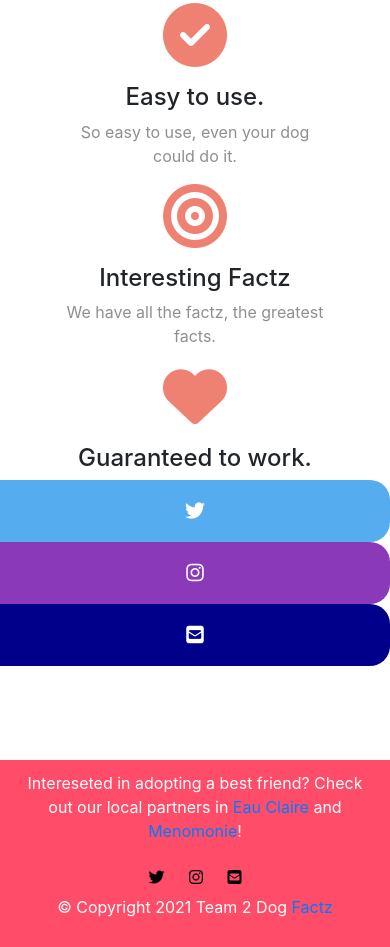
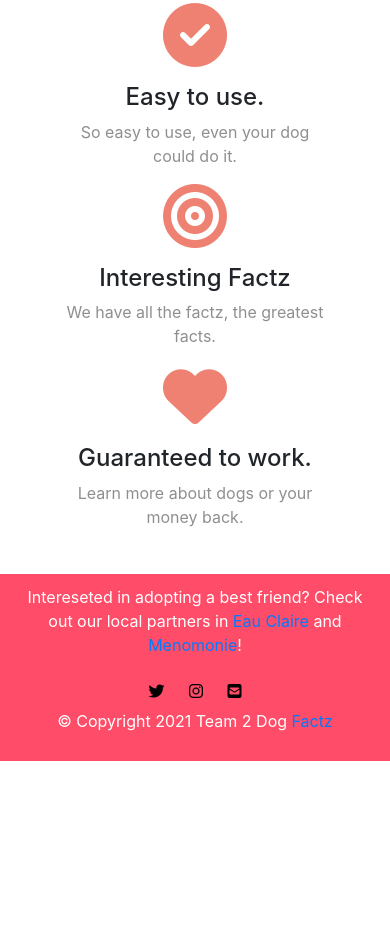
Before and after one commit to Bertania/2021_agile_Team2, a plain HTML site: page index.html in a window 390 px wide. Shown: the part 874-1821 px from the top of the page. After the commit the page ends 1635 px from the top, so only its background shows below. Drawn offline with nearby package versions, Linux system fonts and the light colour scheme.

Commit message:
Updated icon bar for mobile devices, line 228

```diff
--- a/css/styles.css
+++ b/css/styles.css
@@ -226,11 +226,7 @@ footer p {
 	}
 
 	.icon-bar {
-		position: relative;
-		top: 50%;
-		-webkit-transform: translateY(-50%);
-		-ms-transform: translateY(-50%);
-		transform: translateY(-50%);
+		visibility: hidden;
 	}
 
 	#title {
```
